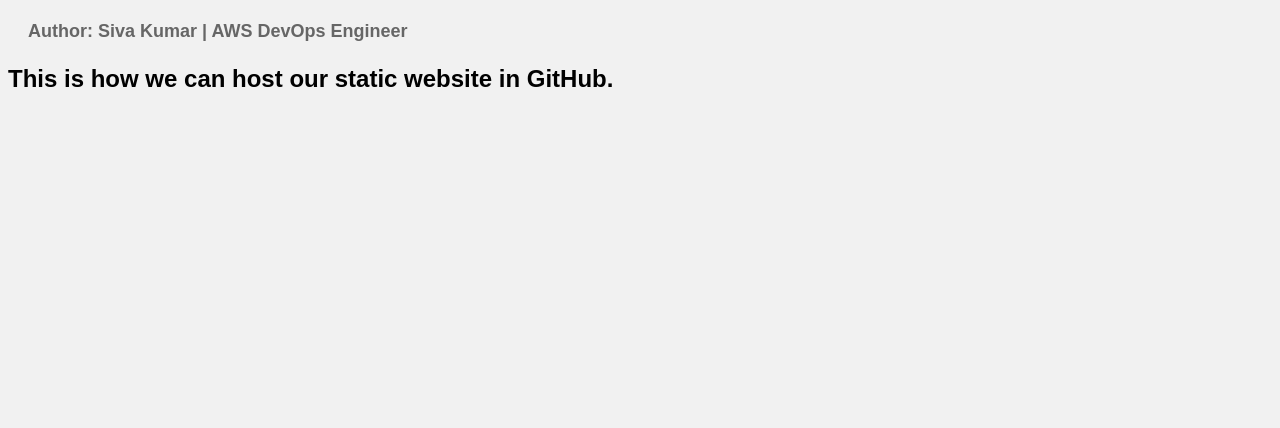
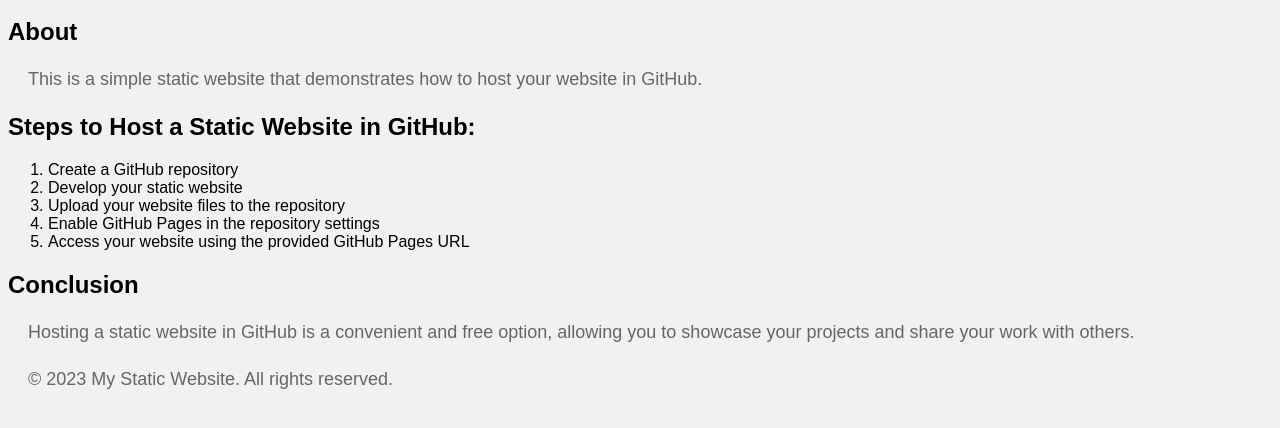
Before and after one commit to selflove7/my-static-website, a plain HTML site: page index.html in a window 1280 px wide. Shown: the part 80-508 px from the top of the page. Drawn offline with Linux system fonts and the light colour scheme.

Commit message:
Update index.html

```diff
--- a/index.html
+++ b/index.html
@@ -5,10 +5,31 @@
     <link rel="stylesheet" type="text/css" href="styles.css">
 </head>
 <body>
-    <h1>Welcome to My Static Website</h1>
-    <p> <b> Author: Siva Kumar | AWS DevOps Engineer</b> </p>
-    <h2>This is how we can host our static website in GitHub.</h2>
-
-    <!-- Add more HTML elements and structure according to your website design -->
+    <header>
+        <h1>Welcome to My Static Website</h1>
+    </header>
+    <main>
+        <section>
+            <h2>About</h2>
+            <p>This is a simple static website that demonstrates how to host your website in GitHub.</p>
+        </section>
+        <section>
+            <h2>Steps to Host a Static Website in GitHub:</h2>
+            <ol>
+                <li>Create a GitHub repository</li>
+                <li>Develop your static website</li>
+                <li>Upload your website files to the repository</li>
+                <li>Enable GitHub Pages in the repository settings</li>
+                <li>Access your website using the provided GitHub Pages URL</li>
+            </ol>
+        </section>
+        <section>
+            <h2>Conclusion</h2>
+            <p>Hosting a static website in GitHub is a convenient and free option, allowing you to showcase your projects and share your work with others.</p>
+        </section>
+    </main>
+    <footer>
+        <p>&copy; 2023 My Static Website. All rights reserved.</p>
+    </footer>
 </body>
 </html>
```
